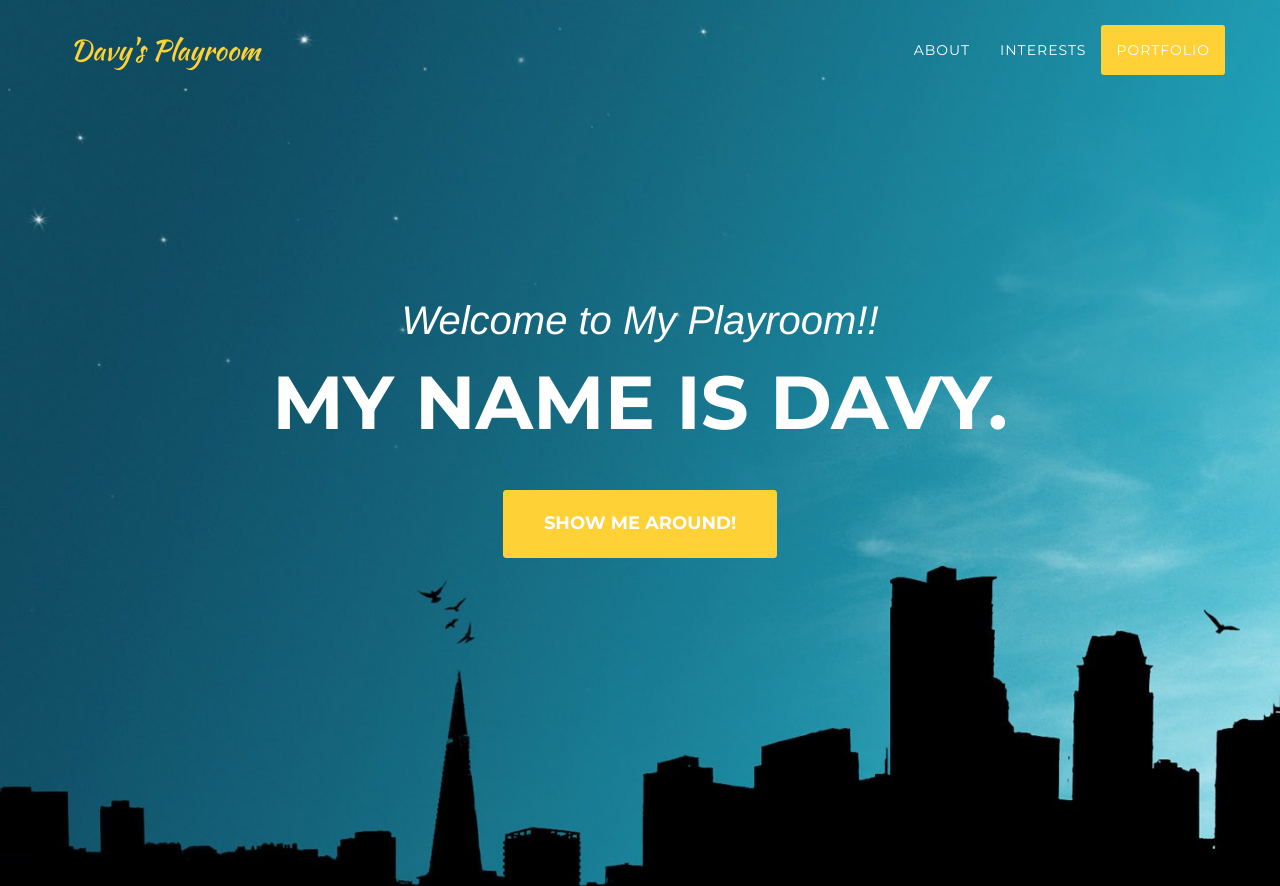
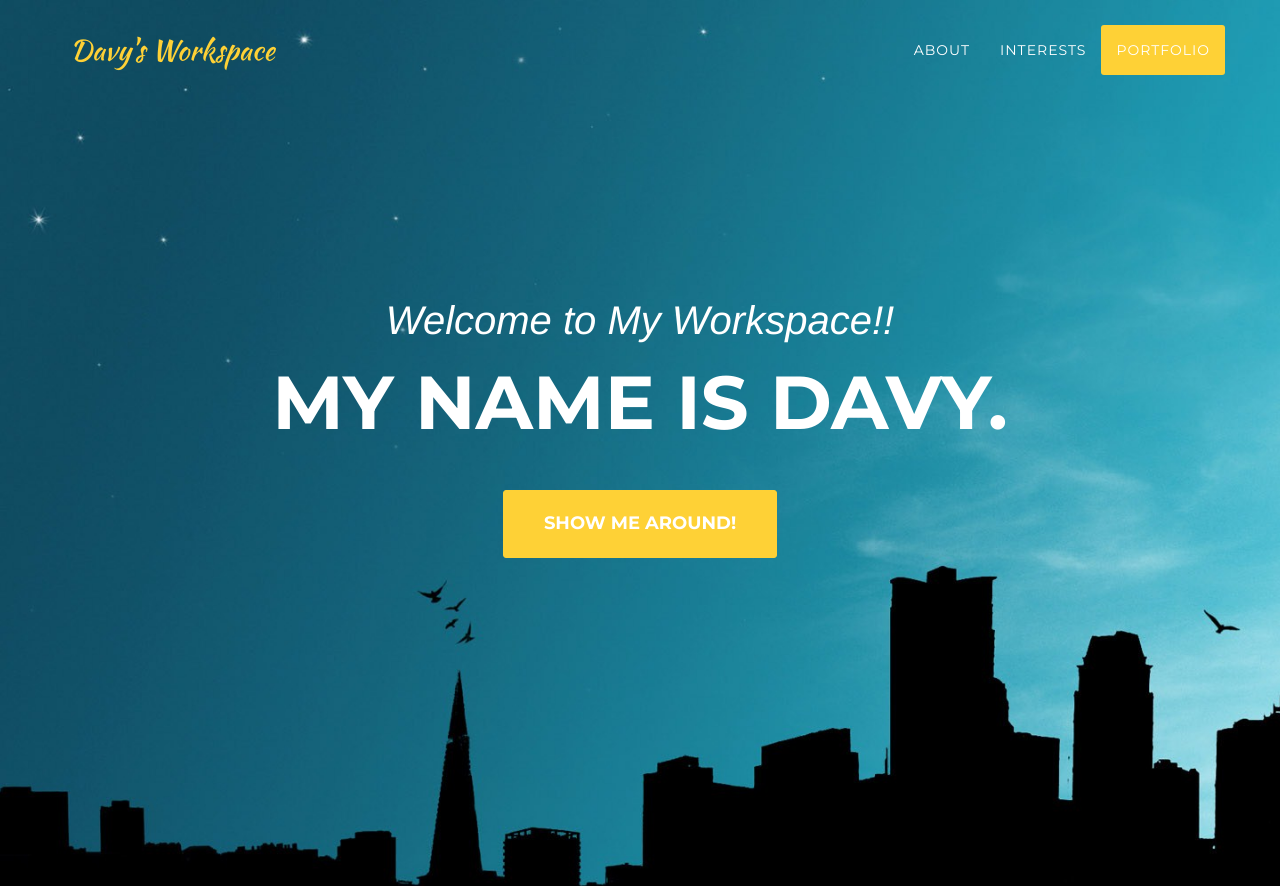
Before and after one commit to davyxzhang/davyxzhang.github.io, a plain HTML site: page index.html in a window 1280 px wide. Shown: the top 886 px of the page. Drawn offline with nearby package versions, Linux system fonts and the light colour scheme; a web font is replaced by a local one.

Commit message:
Update index.html
changing titles and headers

```diff
--- a/index.html
+++ b/index.html
@@ -9,7 +9,7 @@
     <meta name="description" content="">
     <meta name="author" content="">
 
-    <title>Welcome!</title>
+    <title>Davy's Workspace</title>
 
     <!-- Bootstrap Core CSS -->
     <link href="css/bootstrap.min.css" rel="stylesheet">
@@ -54,7 +54,7 @@
                     <span class="icon-bar"></span>
                     <span class="icon-bar"></span>
                 </button>
-                <a class="navbar-brand page-scroll" href="#page-top">Davy's Playroom</a>
+                <a class="navbar-brand page-scroll" href="#page-top">Davy's Workspace</a>
             </div>
 
             <!-- Collect the nav links, forms, and other content for toggling -->
@@ -83,7 +83,7 @@
     <header>
         <div class="container">
             <div class="intro-text">
-                <div class="intro-lead-in">Welcome to My Playroom!!</div>
+                <div class="intro-lead-in">Welcome to My Workspace!!</div>
                 <div class="intro-heading">My name is Davy.</div>
                 <a href="#about" class="page-scroll btn btn-xl">Show me around!</a>
             </div>
```
